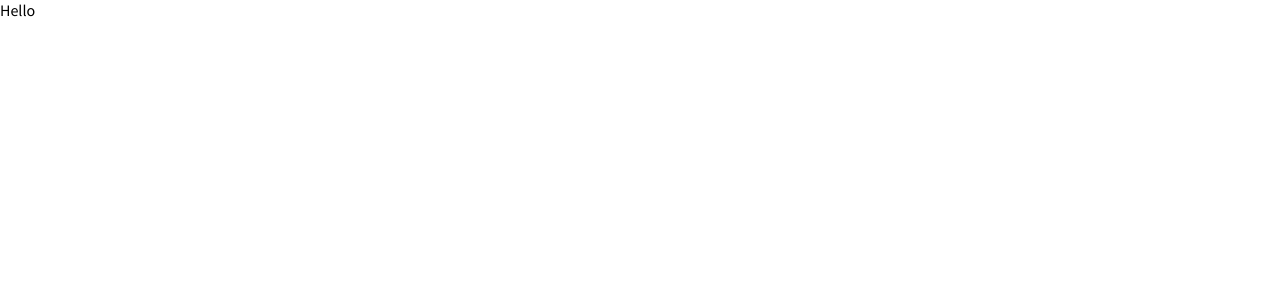
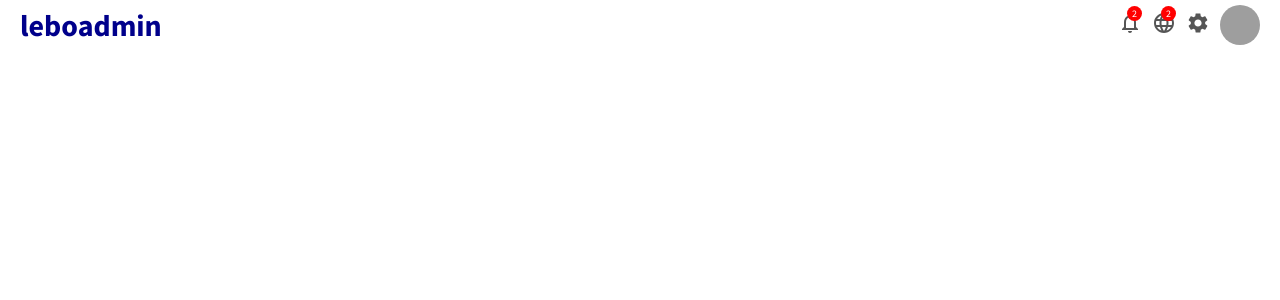
Before and after one commit to tafitahery/leboadmin, a React (Create React App) app: page / in a window 1280 px wide. Shown: the top 300 px of the page. Built offline with nearby package versions, Linux system fonts and the light colour scheme; grey boxes are pictures that could not be loaded.

Commit message:
React Navbar menu component

```diff
--- a/src/App.js
+++ b/src/App.js
@@ -1,5 +1,11 @@
+import Topbar from './components/topbar/Topbar';
+
 function App() {
-  return <div className="App">Hello</div>;
+  return (
+    <div>
+      <Topbar />
+    </div>
+  );
 }
 
 export default App;
--- /dev/null
+++ b/src/components/topbar/Topbar.jsx
@@ -0,0 +1,33 @@
+import './topbar.css';
+
+import { Language, NotificationsNone, Settings } from '@mui/icons-material';
+
+export default function Topbar() {
+  return (
+    <div className="topbar">
+      <div className="topbarWrapper">
+        <div className="topLeft">
+          <span className="logo">leboadmin</span>
+        </div>
+        <div className="topRight">
+          <div className="topbarIconContainer">
+            <NotificationsNone />
+            <span className="topIconBadge">2</span>
+          </div>
+          <div className="topbarIconContainer">
+            <Language />
+            <span className="topIconBadge">2</span>
+          </div>
+          <div className="topbarIconContainer">
+            <Settings />
+          </div>
+          <img
+            src="https://images.pexels.com/photos/1526814/pexels-photo-1526814.jpeg?auto=compress&cs=tinysrgb&dpr=2&w=500"
+            alt=""
+            className="topAvatar"
+          />
+        </div>
+      </div>
+    </div>
+  );
+}
--- /dev/null
+++ b/src/components/topbar/topbar.css
@@ -0,0 +1,57 @@
+.topbar {
+  width: 100%;
+  height: 50px;
+  background-color: white;
+  position: sticky;
+  top: 0;
+  z-index: 999;
+}
+
+.topbarWrapper {
+  height: 100%;
+  display: flex;
+  padding: 0 20px;
+  align-items: center;
+  justify-content: space-between;
+}
+
+.logo {
+  font-weight: bold;
+  font-size: 30px;
+  color: darkblue;
+  cursor: pointer;
+}
+
+.topRight {
+  display: flex;
+  align-items: center;
+}
+
+.topbarIconContainer {
+  position: relative;
+  cursor: pointer;
+  margin-right: 10px;
+  color: #555;
+}
+
+.topIconBadge {
+  width: 15px;
+  height: 15px;
+  position: absolute;
+  top: -5px;
+  right: 0px;
+  background-color: red;
+  color: white;
+  border-radius: 50%;
+  display: flex;
+  align-items: center;
+  justify-content: center;
+  font-size: 10px;
+}
+
+.topAvatar {
+  width: 40px;
+  height: 40px;
+  border-radius: 50%;
+  cursor: pointer;
+}
```
